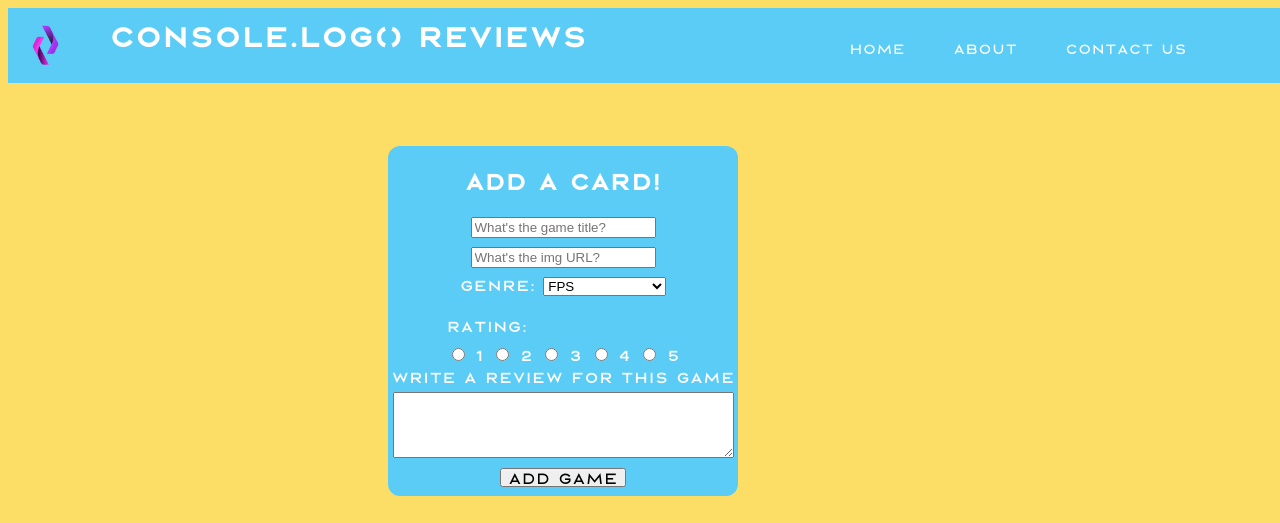
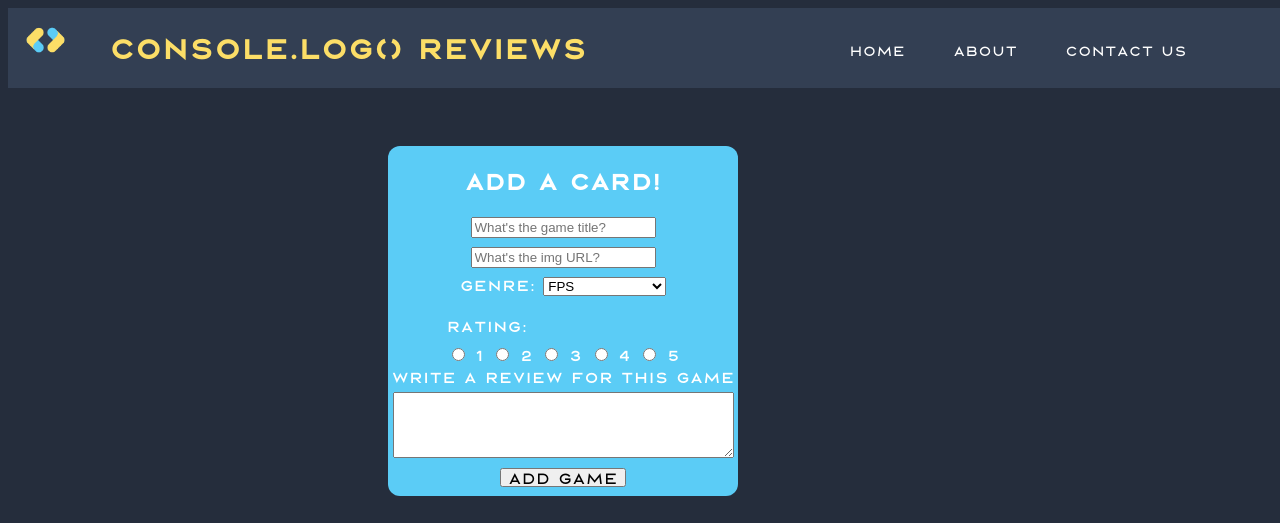
Before and after one commit to cearayon/f25-capstone, a website: page front-end/index.html in a window 1280 px wide. Shown: the top 523 px of the page. Drawn offline with nearby package versions, Linux system fonts and the light colour scheme; no server answers.

Commit message:
new logo

```diff
--- a/front-end/index.html
+++ b/front-end/index.html
@@ -9,7 +9,9 @@
 </head>
 <body>
     <header>
-        <img src="../logo/logo.png" alt="logo-pic" id="logo-pic"/>
+        <div>
+        <img src="../logo/logo 2.png" alt="logo-pic" id="logo-pic"/>
+        </div>
         <h1 class ="logo">console.log() Reviews</h1>
         <input type="checkbox" id="nav-toggle" class="nav-toggle">
          <nav>
--- a/front-end/styles.css
+++ b/front-end/styles.css
@@ -13,11 +13,11 @@
 }
 
 header{
-        /* display: flex;
+        display: flex;
         justify-content: center;
-        align-items: center; */
-        /* height: 80px; */
-        background-color:#5bccf6;
+        align-items: center;
+         height: 80px;
+        background-color:#333f53;
         text-align: center;
         position: fixed;
         width: 100%;
@@ -32,7 +32,7 @@ nav{
   top:100%;
   width:100%;
   left: 0;
-  background:#5bccf6;
+  background:#333f53;
   transform: scale(1, 0);
   transform-origin: top;
   transition: transform 400ms ease-in-out;
@@ -175,18 +175,18 @@ nav a:hover {
 #logo-pic{
   height: 75px;
   grid-column: 1/2;
-
+  display:flex;
+  align-items:center;
 }
 
 h1{
   font-family: RextonRegular;
   font-size: 1.5em;
-  color:white;
-
+  color:#fcde67;
 }
 
 main{
-    background-color:#fcde67;
+    background-color:#252d3c;
     width: 100%
 }
 
@@ -197,22 +197,19 @@ button{
 }
 
 body{
-    background-color:#fcde67;
+    background-color:#252d3c;
 }
 
 #form-container:hover form {
   animation: left-to-right 1s ease-in forwards infinite alternate;
   animation-play-state: paused;
 }
-  @keyframes   left-to-right {
+
+@keyframes   left-to-right {
     100%{
       transform: translateX(100%);
     }
   }
-
-
-
-
 
 form{
     animation: left-to-right 1s ease-in forwards infinite alternate;
@@ -233,8 +230,8 @@ form{
     justify-content: space-evenly;
     align-items: center;
     margin: 30px;
+  }
 
-}
 #games-container {
     display: flex;
     flex-wrap: wrap;
@@ -255,7 +252,7 @@ form{
   font-size: x-large;
 }
 
-  .game-card {
+.game-card {
 
     font-family: RextonLight;
     font-size: small;
@@ -275,7 +272,7 @@ form{
   }
 
 
-  #games-container {
+#games-container {
     display: flex;
     flex-wrap: wrap;
     justify-content: center;
```
Also changed, not shown: logo/logo 2.png (added).
